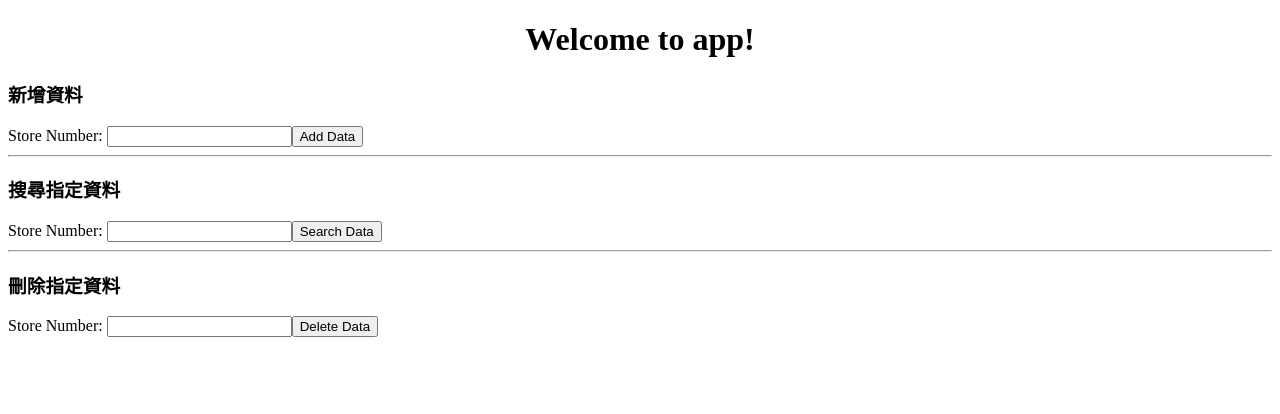
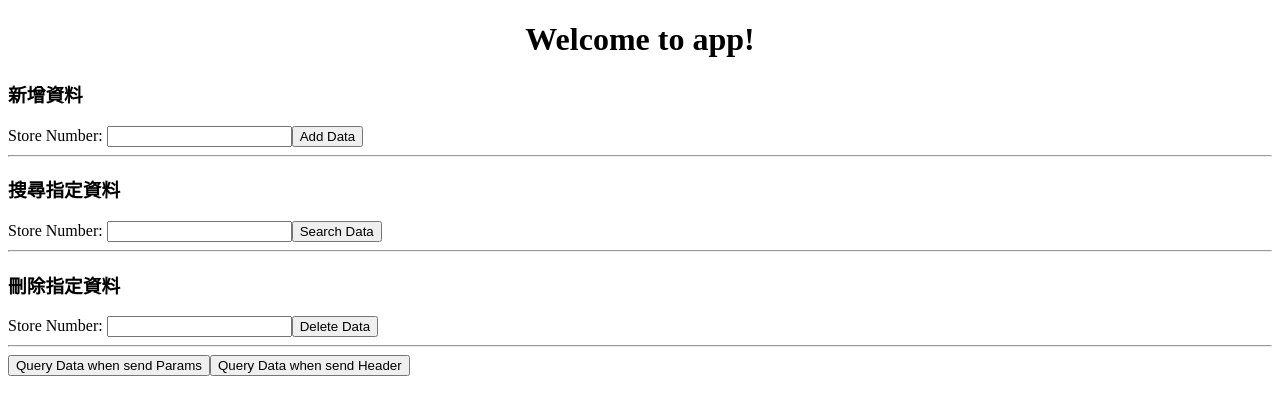
Before and after one commit to rojochen/ng4-basic-practice, an Angular app in the folder my-app/: page /#/basic/parent in a window 1280 px wide. Shown: the top 414 px of the page. Built offline with nearby package versions, Linux system fonts and the light colour scheme.

Commit message:
fix Header and Params

```diff
--- a/my-app/src/app/ajax/ajax-demo-2/ajax-demo-2.component.html
+++ b/my-app/src/app/ajax/ajax-demo-2/ajax-demo-2.component.html
@@ -18,3 +18,6 @@
     <input [(ngModel)]="deleteStoreId">
     <button (click)="deleteData()">Delete Data</button>
 </div>
+<hr>
+<button (click)="callApiWhenSendParams()">Query Data when send Params</button>
+<button (click)="callApiWhenSendHeader()">Query Data when send Header</button>
--- a/my-app/src/app/ajax/ajax-demo-2/ajax-demo-2.component.ts
+++ b/my-app/src/app/ajax/ajax-demo-2/ajax-demo-2.component.ts
@@ -3,6 +3,14 @@ import { Observable } from 'rxjs/Observable';
 import { HttpClient, HttpErrorResponse, HttpHeaders, HttpParams } from '@angular/common/http';
 import { Subscription } from 'rxjs/Subscription';
 
+interface Store {
+  "id": string
+  "petId": string;
+  "quantity": number;
+  "shipDate": Date;
+  "status": string;
+  "complete": boolean;
+}
 @Component({
   selector: 'app-ajax-demo-2',
   templateUrl: './ajax-demo-2.component.html',
@@ -12,6 +20,7 @@ export class AjaxDemo2Component implements OnInit {
   addStoreId: string;
   searchStoreId: string;
   deleteStoreId: string;
+  storeBody: Store;
   constructor(
     private Http: HttpClient
   ) { }
@@ -19,25 +28,41 @@ export class AjaxDemo2Component implements OnInit {
   ngOnInit() {
   }
   addData(): void {
-    this.Http.post('http://petstore.swagger.io/v2/store/order', {
+    this.storeBody = {
       "id": this.addStoreId,
       "petId": this.addStoreId,
       "quantity": 0,
       "shipDate": new Date(),
       "status": "placed",
       "complete": false
-    }).subscribe(res => {
+    };
+    this.Http.post<Store>('http://petstore.swagger.io/v2/store/order', this.storeBody).subscribe(res => {
       console.log('res: ', res);
-    })
+    });
   }
   searchData(): void {
     this.Http.get(`http://petstore.swagger.io/v2/store/order/${this.searchStoreId}`).subscribe(res => {
       console.log('res: ', res);
-    })
+    });
   }
   deleteData(): void {
     this.Http.delete(`http://petstore.swagger.io/v2/store/order/${this.deleteStoreId}`).subscribe(res => {
       console.log('res: ', res);
     });
   }
+
+  callApiWhenSendParams(): void {
+    this.Http.get(`http://petstore.swagger.io/v2/store/order/2`, {
+      params: new HttpParams().set('id', '3'),
+    }).subscribe(res => {
+      console.log('res: ', res);
+    });
+  }
+  callApiWhenSendHeader(): void {
+    this.Http.get(`http://petstore.swagger.io/v2/store/order/2`, {
+      headers: new HttpHeaders().set('Authorization', 'my-auth-token'),
+    }).subscribe(res => {
+      console.log('res: ', res);
+    });
+  }
 }
```
